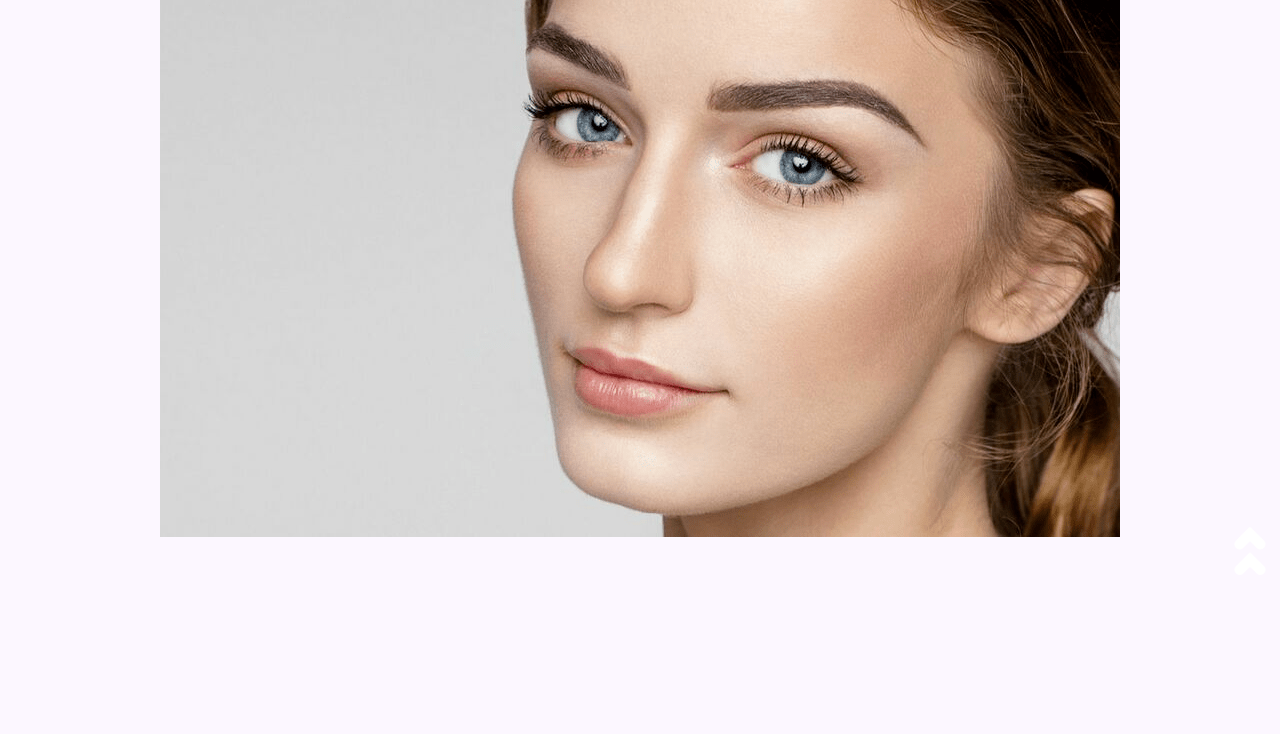
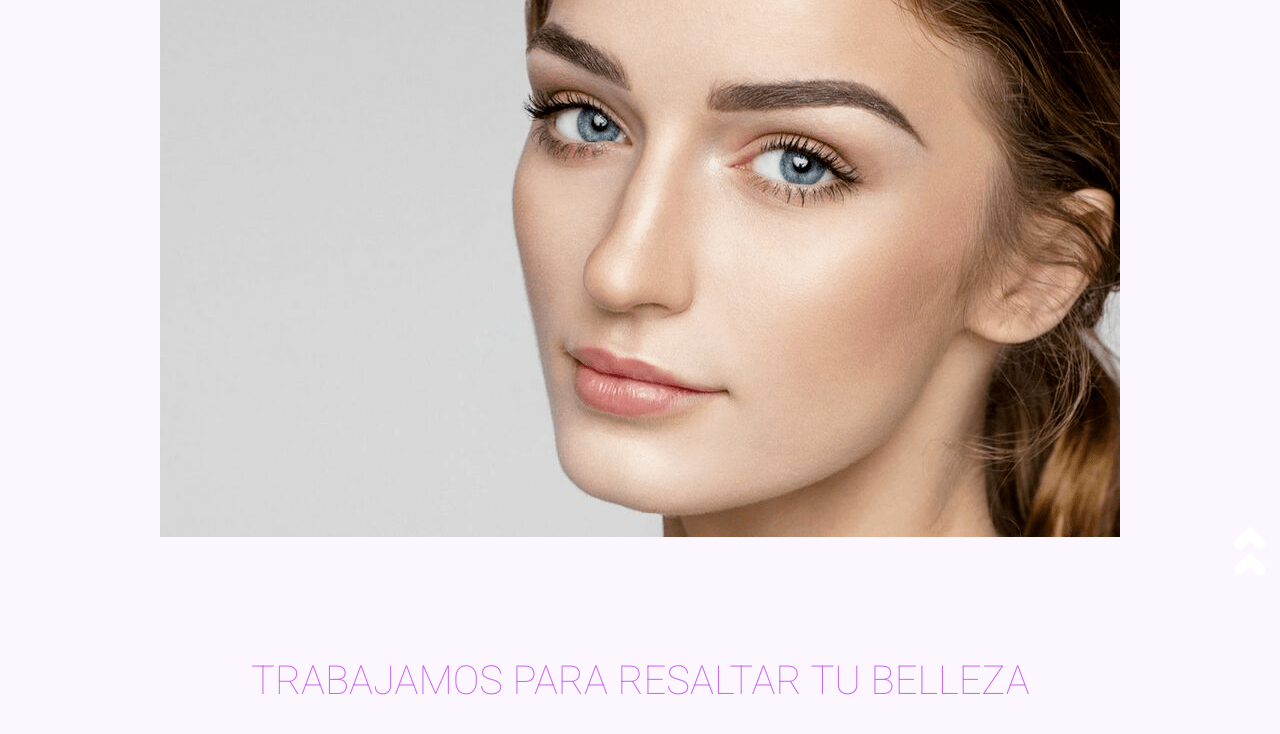
Before and after one commit to Andreshra/ehSTUDIO, a website: page index.html in a window 1280 px wide. Shown: the part 214-948 px from the top of the page. Drawn offline with nearby package versions, Linux system fonts and the light colour scheme; a web font is replaced by a local one.

Commit message:
Agregue animaciones

```diff
--- a/index.html
+++ b/index.html
@@ -11,6 +11,8 @@
 	<link rel="stylesheet" href="https://maxcdn.bootstrapcdn.com/bootstrap/4.0.0/css/bootstrap.min.css" integrity="sha384-Gn5384xqQ1aoWXA+058RXPxPg6fy4IWvTNh0E263XmFcJlSAwiGgFAW/dAiS6JXm" crossorigin="anonymous">
 	<link href="https://fonts.googleapis.com/css2?family=Sansita+Swashed:wght@300&display=swap" rel="stylesheet">
 	<link href="https://fonts.googleapis.com/css2?family=Roboto:wght@300&display=swap" rel="stylesheet">
+	<link rel="preconnect" href="https://fonts.gstatic.com">
+	<link href="https://fonts.googleapis.com/css2?family=Roboto:wght@100&display=swap" rel="stylesheet">
 	<link rel="stylesheet" href="css/animate.css">
 	<link rel="stylesheet" href="css/estilo.css">
 </head>
@@ -64,7 +66,7 @@
 			<div class="col-lg-12 col-xs-12 noPadding">
 				<div class="d-flex justify-content-center">
 
-					<h1 class="wow animate__animated animate__backInLeft"> Trabajamos para resaltar tu belleza </h1>
+					<h1 class="wow animate__animated animate__backInLeft slogan"> Trabajamos para resaltar tu belleza </h1>
 				</div>
 			</div>
 		</div>
--- a/scss/style2.scss
+++ b/scss/style2.scss
@@ -52,8 +52,15 @@ a:hover {
 	color: #DFBDF4;
 	}
 
+.slogan {
+	font-family: 'Roboto', sans-serif;
+	color: #CC6AF0;
+	font-size: 40px;
+	font-weight: 100;
+}
+
 .BlMain--img {
-  margin-bottom: 120px;
+  margin-bottom: 40px;
 }
 
 .noPadding {
@@ -479,10 +486,6 @@ border-radius: 2px; }
     margin: 150px 50px;
 }
 
-.wow {
-	animation-name: none !important; visibility: visible !important;
-}
-
 	}
 	.imgServi{
 	width: 350px;
@@ -530,9 +533,6 @@ nav a {
     display: block;
 }
 
-.wow {
-	animation-name: none !important; visibility: visible !important;
-}
 	}
 
 @media (min-width: 768px) /*MEDIUM*/ {
```
Also changed, not shown: pages/referencias.html (+1 -1 lines), css/estilo.css.
